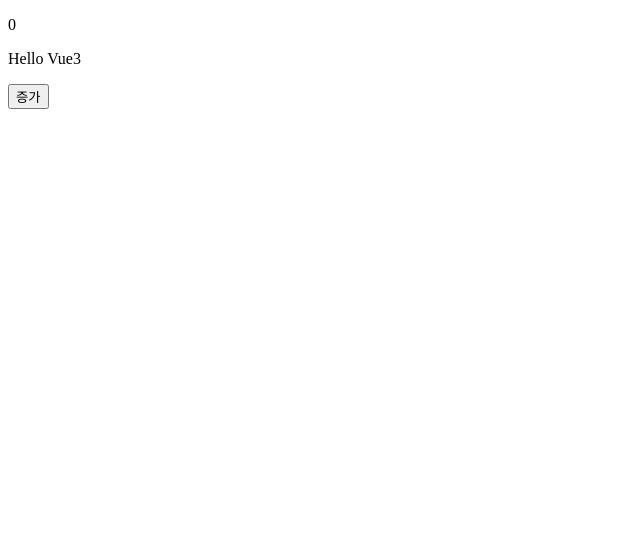
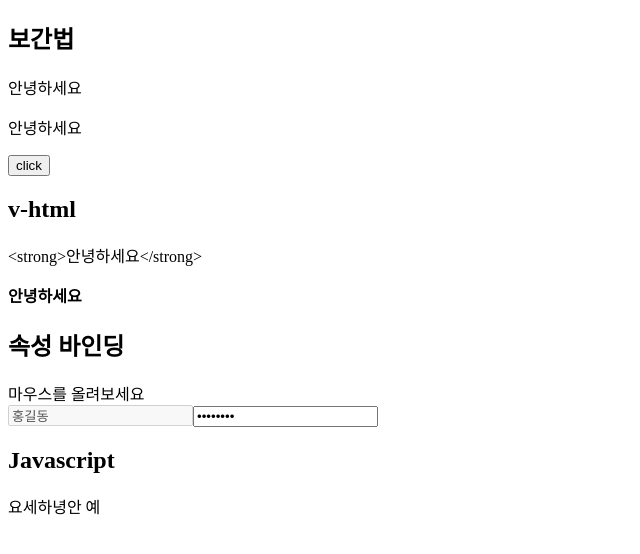
Before and after one commit to seorang42/vuejs3-practice, a Vue app: page / in a window 1280 px wide. Shown: the top 554 px of the page, without its empty margins (0-640 px from the left). Built offline with nearby package versions, Linux system fonts and the light colour scheme.

Commit message:
4-3 템플릿 문법

```diff
--- a/src/App.vue
+++ b/src/App.vue
@@ -1,8 +1,19 @@
 <template>
 	<div>
-		<p>{{ counter }}</p>
+		<h2>보간법</h2>
 		<p>{{ message }}</p>
-		<button v-on:click="increment">증가</button>
+		<p v-once>{{ message }}</p>
+		<button v-on:click="message = message + `!`">click</button>
+		<h2>v-html</h2>
+		<p>{{ rawHtml }}</p>
+		<p v-html="rawHtml"></p>
+		<h2>속성 바인딩</h2>
+		<div v-bind:title="dynamicTitle">마우스를 올려보세요</div>
+		<input type="text" value="홍길동" :disabled="isInputDisabled" />
+		<input type="text" v-bind="attrs" />
+		<h2>Javascript</h2>
+		{{ message.split('').reverse().join('') }}
+		{{ isInputDisabled ? '예' : '아니오' }}
 	</div>
 </template>
 
@@ -10,15 +21,24 @@
 import { ref } from 'vue';
 
 export default {
-	setup(props) {
-		console.log(props);
+	setup() {
+		const message = ref('안녕하세요');
+		const rawHtml = ref('<strong>안녕하세요</strong>');
+		const dynamicTitle = ref('안녕하세요');
+		const isInputDisabled = ref(true);
+		const attrs = ref({
+			type: 'password',
+			value: '12345678',
+			disabled: false,
+		});
 
-		const counter = ref(0);
-		const message = ref('Hello Vue3');
-		const increment = () => {
-			counter.value++;
+		return {
+			message,
+			rawHtml,
+			dynamicTitle,
+			isInputDisabled,
+			attrs,
 		};
-		return { counter, message, increment };
 	},
 };
 </script>
```
